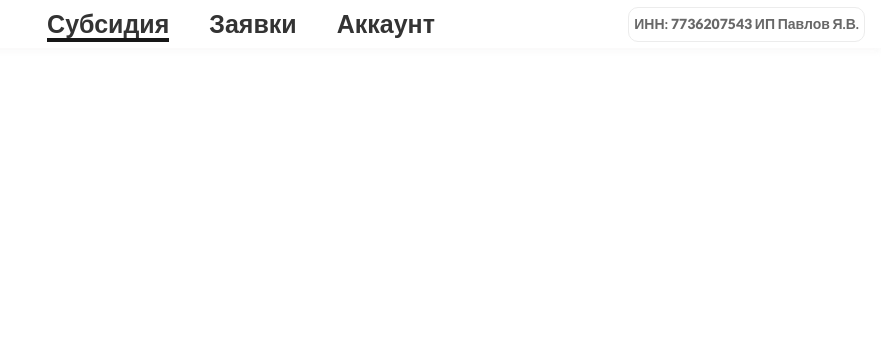
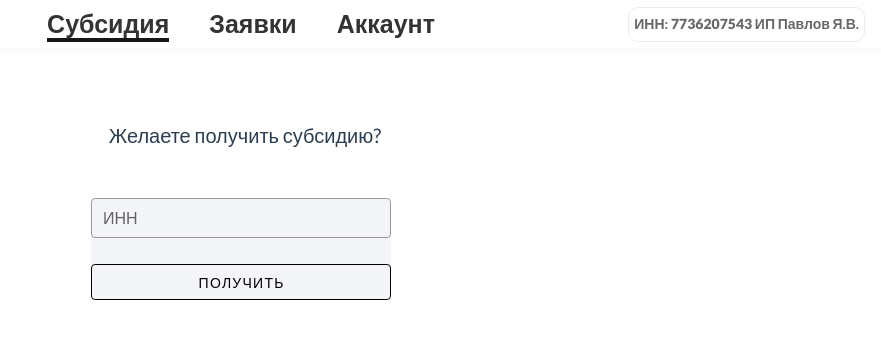
Before and after one commit to Vorh/mos-grant, a Vue app in the folder vapp/: page / in a window 1280 px wide. Shown: the top 338 px of the page, without its empty margins (399-1280 px from the left). Built offline with nearby package versions, Linux system fonts and the light colour scheme; no server answers.

Commit message:
Create account, add first form to GrantView

```diff
--- a/vapp/src/component/grant/GrantView.vue
+++ b/vapp/src/component/grant/GrantView.vue
@@ -1,13 +1,84 @@
 <template>
+  <v-container
+      class="fill-height"
+      fluid
+  >
+    <v-row
+        align="center"
+        justify="center"
+    >
+      <v-col
+          lg="12"
+          md="7"
+          sm="12"
+      >
+        <v-row class="justify-center align-center pt-15">
+          <div class="grant-title ml-2">Желаете получить субсидию?</div>
+        </v-row>
 
+        <v-row justify="center" class="mt-15">
+          <v-col class="form  fixed">
+            <v-row>
+              <v-text-field dense color="black" outlined v-model="inn" label="ИНН"></v-text-field>
+            </v-row>
+            <v-row>
+              <v-btn outlined class="btn-get" color="black" @click="getGrant">Получить</v-btn>
+            </v-row>
+          </v-col>
+        </v-row>
+
+      </v-col>
+    </v-row>
+
+  </v-container>
 </template>
 
 <script>
+
+
+import {mapActions} from "vuex";
+
 export default {
-  name: "GrantView"
+  name: "GrantView",
+  data: () => ({
+    inn: null,
+  }),
+
+
+  computed: {},
+
+  methods: {
+
+    ...mapActions('account', ['login']),
+
+
+    getGrant(){
+      this.login(this.inn);
+    }
+
+  }
+
 }
 </script>
 
 <style scoped>
 
+
+.grant-title {
+  font-size: 20px;
+}
+
+.fixed {
+  flex: 0 0 300px;
+}
+
+.form {
+  background-color: #F4F5F9;
+  border-radius: 8px;
+}
+
+.btn-get{
+  width: 100%;
+}
+
 </style>
--- a/vapp/src/store/index.js
+++ b/vapp/src/store/index.js
@@ -1,11 +1,12 @@
 import Vue from 'vue';
 import Vuex from 'vuex';
 import requests from "./modules/requests";
-
+import account from "./modules/account";
 Vue.use(Vuex);
 
 export default new Vuex.Store({
     modules: {
         requests,
+        account
     }
 });
--- /dev/null
+++ b/vapp/src/store/modules/account.js
@@ -0,0 +1,51 @@
+
+const state = {
+    inn: null,
+    fio: null,
+};
+
+const getters = {
+
+
+    inn(state) {
+        return state.inn;
+    },
+
+    fio(state) {
+        return state.fio;
+    },
+
+
+};
+
+const actions = {
+
+
+    async login({commit, dispatch, getters}, inn) {
+        commit('setInn', inn)
+        commit('setFio', 'Павлов Я.В.')
+    },
+
+
+};
+
+const mutations = {
+
+    setInn(state, inn) {
+        state.inn = inn;
+    },
+
+    setFio(state, fio) {
+        state.fio = fio;
+    },
+
+
+};
+
+export default {
+    namespaced: true,
+    state,
+    getters,
+    actions,
+    mutations
+};
```
